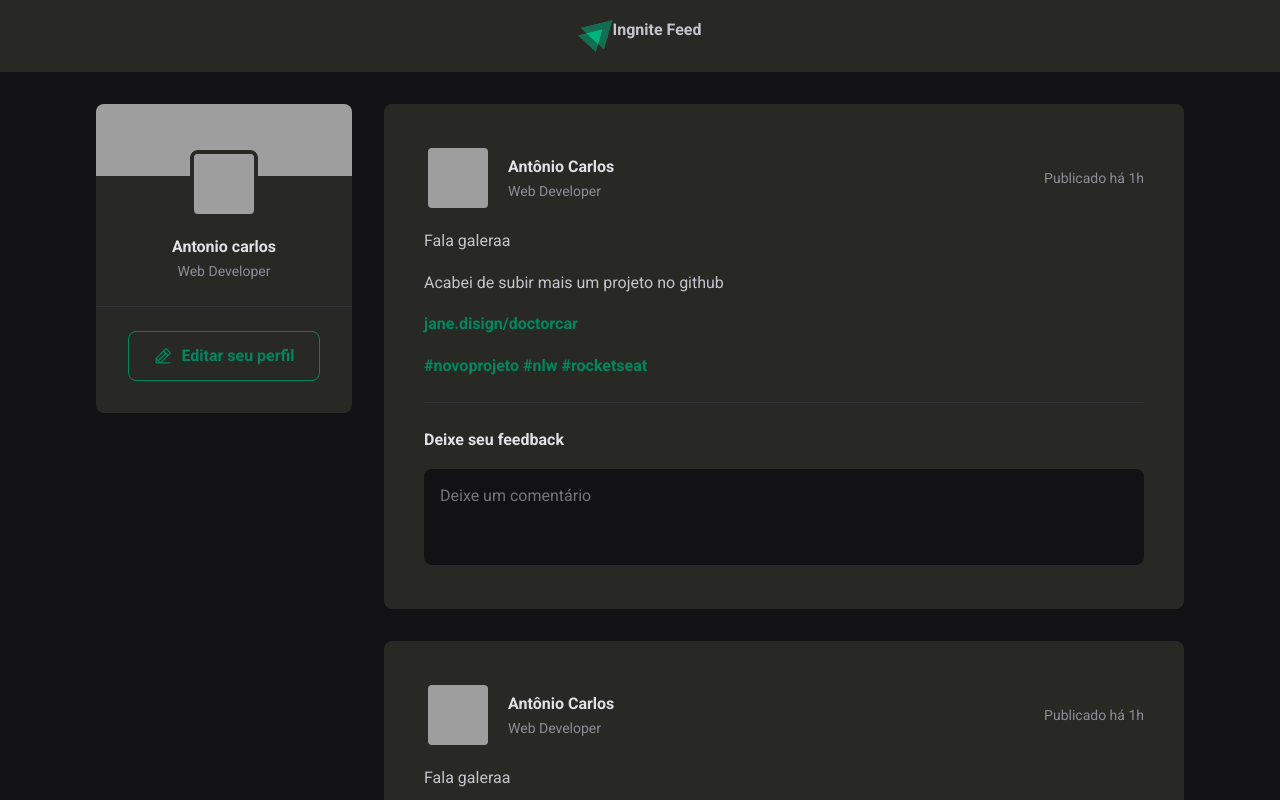
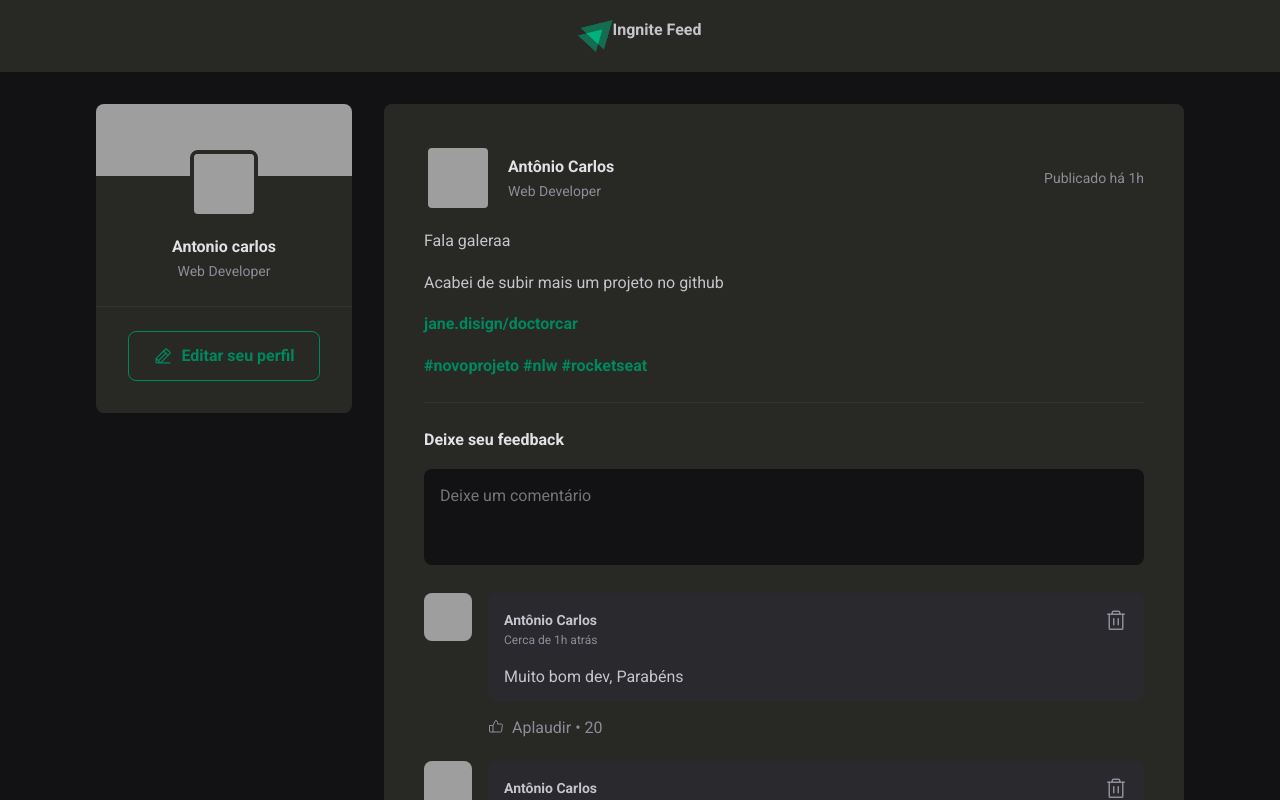
Before and after one commit to antonio-cod/React, a React (Vite) app: page / in a window 1280 px wide. Shown: the top 800 px of the page. Built offline with nearby package versions, Linux system fonts and the light colour scheme; grey boxes are pictures that could not be loaded.

Commit message:
Componente:Comment e styles

```diff
--- /dev/null
+++ b/src/components/Comment.jsx
@@ -0,0 +1,35 @@
+import { ThumbsUp, Trash } from 'phosphor-react';
+import styles from './Comment.module.css';
+
+export function Comment() {
+    return(
+        <div className={styles.comment}>
+            <img src="https://media.licdn.com/dms/image/C4D03AQEb2PamddNalQ/profile-displayphoto-shrink_800_800/0/1660610967599?e=1721865600&v=beta&t=164xG6Yja7FS8Ut2AlZUdmHx5SU0oO-g3X6BzdF46kI" alt="" />
+
+            <div className={styles.commentBox}>
+            <div className={styles.commentContent}>
+            <header>
+                <div className={styles.authorAndTime}>
+                 <strong>Antônio Carlos</strong>
+                 <time title="28 de maio ás 14:39h" dateTime="2024-05-28 14:39:00">Cerca de 1h atrás</time>
+                </div>
+
+                <button title="Deletar comentário">
+                    <Trash size={24} />
+                </button>
+            </header>
+
+            <p>Muito bom dev, Parabéns</p>
+            </div>
+
+            <footer>
+                <button>
+                    <ThumbsUp />
+                     Aplaudir <span>20</span>
+                </button>
+            </footer>
+            </div>
+        </div>
+    )
+
+}
--- /dev/null
+++ b/src/components/Comment.module.css
@@ -0,0 +1,88 @@
+.comment {
+    margin-top: 1.5rem;
+    display: flex;
+    gap: 1rem;
+}
+
+.comment > img {
+    width: 3rem;
+    height: 3rem;
+    border-radius: 8px;
+}
+
+.commentBox {
+    flex: 1;
+}
+
+.commentContent {
+    background: var(--gray-700);
+    border-radius: 8px;
+    padding: 1rem;
+}
+
+.commentContent header {
+    display: flex;
+    align-items: flex-start;
+    justify-content: space-between;
+}
+
+.authorAndTime  strong {
+    display: block;
+    font-size: 0.875rem;
+    line-height: 1.6;
+}
+
+.authorAndTime time {
+    display: block;
+    font-size: 0.75rem;
+    line-height: 1.6;
+    color: var(--gray-400);
+}
+
+.commentContent header button {
+    background: transparent;
+    border: 0;
+    color: var(--gray-400);
+    cursor: pointer;
+    line-height: 0;
+    border-radius: 0;
+    border-radius: 2px;
+}
+
+.commentContent header button:hover {
+    color: var(--red-500);
+}
+
+.commentContent p {
+    margin-top: 1rem;
+    color: var(--gray-300);
+}
+
+.commentBox footer {
+    margin-top: 1rem;
+}
+
+.commentBox footer button {
+    background: transparent;
+    border: 0;
+    color: var(--gray-400);
+    cursor: pointer;
+
+    display: flex;
+    align-items: center;
+
+    border-radius: 2px;
+}
+
+.commentBox footer button:hover {
+    color: var(--green-300);
+}
+
+.commentBox footer button svg {
+    margin-right: 0.5rem;
+}
+
+.commentBox footer button span::before {
+    content:"\2022";
+    padding: 0 0.25rem;
+}
--- a/src/components/Post.jsx
+++ b/src/components/Post.jsx
@@ -1,3 +1,4 @@
+import { Comment } from './Comment';
 import styles from './Post.module.css';
 
 export function Post() {
@@ -38,6 +39,12 @@ export function Post() {
             </footer>
         </form>
 
+        <div className={styles.commentList}>
+            <Comment />
+            <Comment />
+            <Comment />
+        </div>
+
         </article>
     )
 
--- a/src/global.css
+++ b/src/global.css
@@ -10,6 +10,8 @@
 
     --green-300: #00B37E;
     --green-500: #00875f;
+
+    --red-500: #F75A68;
 }
 
 :focus {
```
